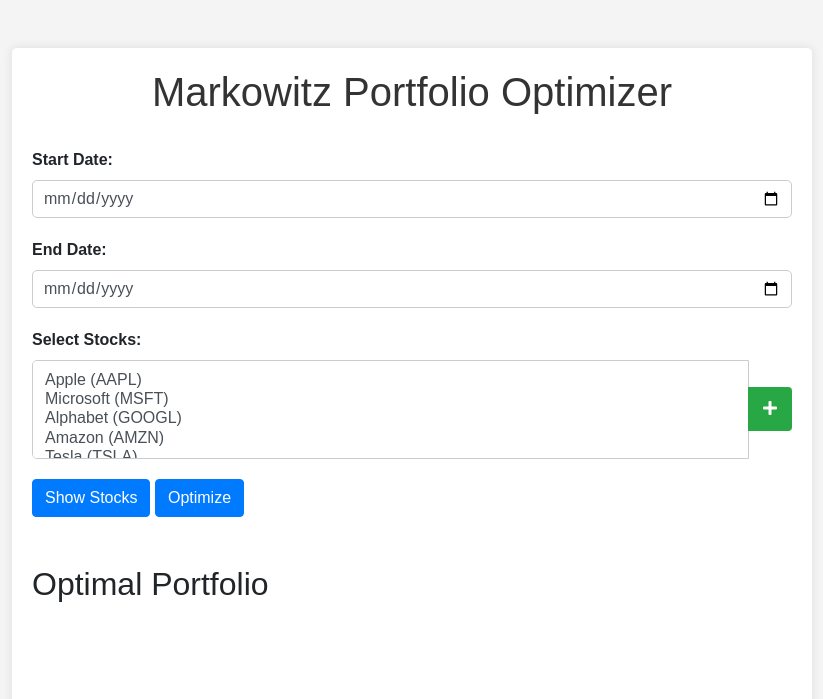
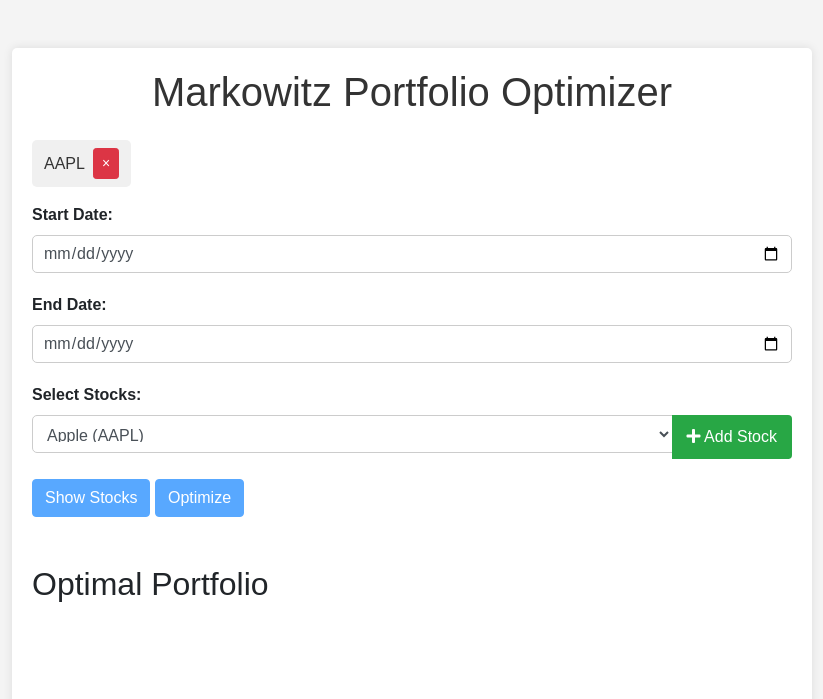
Before and after one commit to samedmollamehmetoglu/FRM, a Flask app: page / in a window 1280 px wide. Shown: the top 699 px of the page, without its empty margins (228-1051 px from the left). Run offline with Flask 3, Linux system fonts and the light colour scheme; some libraries are stand-ins or nearby versions.

Commit message:
Aktien Picker
Anpassung beim Auswählen der Aktien

```diff
--- a/static/js/script.js
+++ b/static/js/script.js
@@ -1,9 +1,46 @@
-document.getElementById('portfolio-form').addEventListener('submit', function(event) {
+document.addEventListener('DOMContentLoaded', function() {
+    const tickersDropdown = document.getElementById('tickers');
+    const selectedStocksContainer = document.getElementById('selected-stocks');
+    const portfolioForm = document.getElementById('portfolio-form');
+    const showStocksBtn = document.getElementById('show-stocks-btn');
+    const optimizeBtn = document.getElementById('optimize-btn');
+
+    function updateSelectedStocks() {
+        const selectedOptions = Array.from(tickersDropdown.selectedOptions).map(option => option.value);
+        selectedStocksContainer.innerHTML = '';
+
+        selectedOptions.forEach(stock => {
+            const stockDiv = document.createElement('div');
+            stockDiv.classList.add('selected-stock', 'd-flex', 'justify-content-between', 'align-items-center', 'mb-2');
+            stockDiv.innerText = stock;
+
+            const removeBtn = document.createElement('button');
+            removeBtn.classList.add('btn', 'btn-danger', 'btn-sm', 'ml-2');
+            removeBtn.innerHTML = '&times;';
+            removeBtn.addEventListener('click', function() {
+                const index = Array.from(tickersDropdown.options).findIndex(option => option.value === stock);
+                tickersDropdown.options[index].selected = false;
+                updateSelectedStocks();
+            });
+
+            stockDiv.appendChild(removeBtn);
+            selectedStocksContainer.appendChild(stockDiv);
+        });
+
+        // Enable or disable buttons based on selected stocks count
+        const selectedStocksCount = selectedOptions.length;
+        showStocksBtn.disabled = selectedStocksCount < 4;
+        optimizeBtn.disabled = selectedStocksCount < 4;
+    }
+
+    tickersDropdown.addEventListener('change', updateSelectedStocks);
+
+    portfolioForm.addEventListener('submit', function(event) {
         event.preventDefault();
 
         const startDate = document.getElementById('start-date').value;
         const endDate = document.getElementById('end-date').value;
-    const selectedStocks = Array.from(document.getElementById('tickers').selectedOptions).map(option => option.value);
+        const selectedStocks = Array.from(tickersDropdown.selectedOptions).map(option => option.value);
         const action = event.submitter.value;
 
         const efficientFrontierContainer = document.getElementById('efficient-frontier');
@@ -136,12 +173,8 @@ document.getElementById('portfolio-form').addEventListener('submit', function(ev
             }
         });
 
-    const selectedStocksContainer = document.getElementById('selected-stocks');
-    selectedStocksContainer.innerHTML = '';
-    selectedStocks.forEach(stock => {
-        const selectedStock = document.createElement('div');
-        selectedStock.classList.add('selected-stock');
-        selectedStock.innerText = stock;
-        selectedStocksContainer.appendChild(selectedStock);
+        updateSelectedStocks();  // Update selected stocks and reattach event listeners
     });
+
+    updateSelectedStocks();  // Initial update and event listener attachment
 });
--- a/templates/index.html
+++ b/templates/index.html
@@ -24,7 +24,7 @@
             <div class="form-group">
                 <label for="tickers">Select Stocks:</label>
                 <div class="input-group">
-                    <select id="tickers" name="tickers" class="form-control" multiple>
+                    <select id="tickers" name="tickers" class="form-control">
                         <option value="AAPL">Apple (AAPL)</option>
                         <option value="MSFT">Microsoft (MSFT)</option>
                         <option value="GOOGL">Alphabet (GOOGL)</option>
@@ -33,12 +33,12 @@
                         <!-- Add more stocks as needed -->
                     </select>
                     <div class="input-group-append">
-                        <button class="btn btn-outline-secondary" type="button" id="add-stock-btn"><i class="fas fa-plus"></i></button>
+                        <button class="btn btn-outline-secondary" type="button" id="add-stock-btn"><i class="fas fa-plus"></i> Add Stock</button>
                     </div>
                 </div>
             </div>
-            <button type="submit" class="btn btn-primary" id="show-stocks-btn" name="action" value="show-stocks">Show Stocks</button>
-            <button type="submit" class="btn btn-primary" id="optimize-btn" name="action" value="optimize">Optimize</button>
+            <button type="submit" class="btn btn-primary" id="show-stocks-btn" name="action" value="show-stocks" disabled>Show Stocks</button>
+            <button type="submit" class="btn btn-primary" id="optimize-btn" name="action" value="optimize" disabled>Optimize</button>
         </form>
         <div id="results" class="mt-5">
             <h2>Optimal Portfolio</h2>
```
Also changed, not shown: static/cumulative_plot.png, static/efficient_frontier.png. Lines whose indentation alone changed are shown as unchanged.
